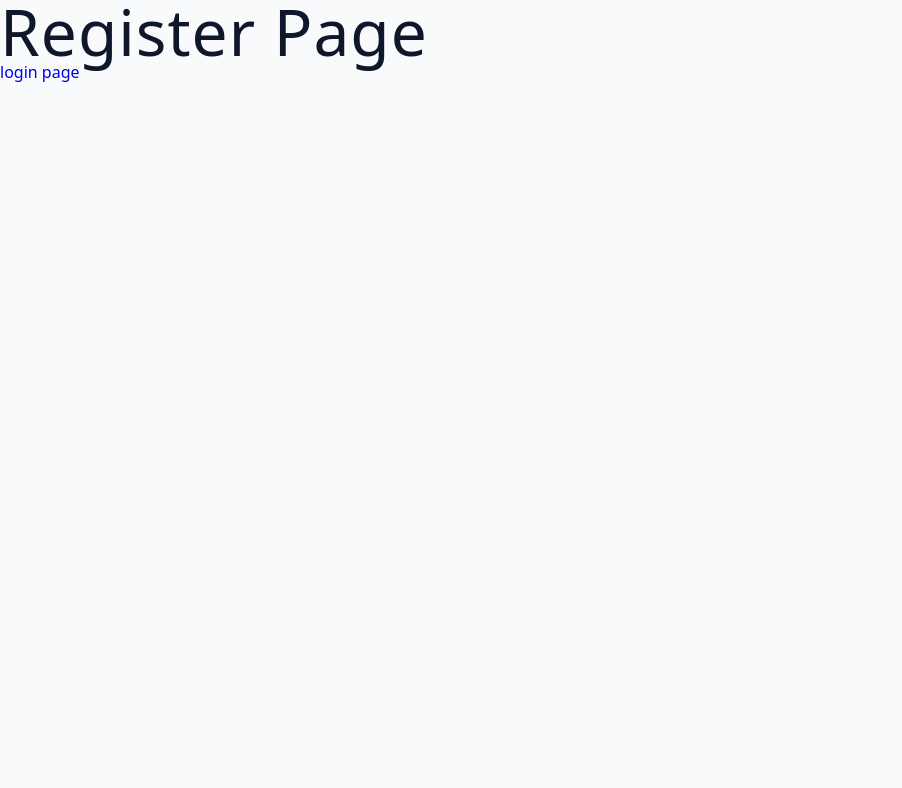
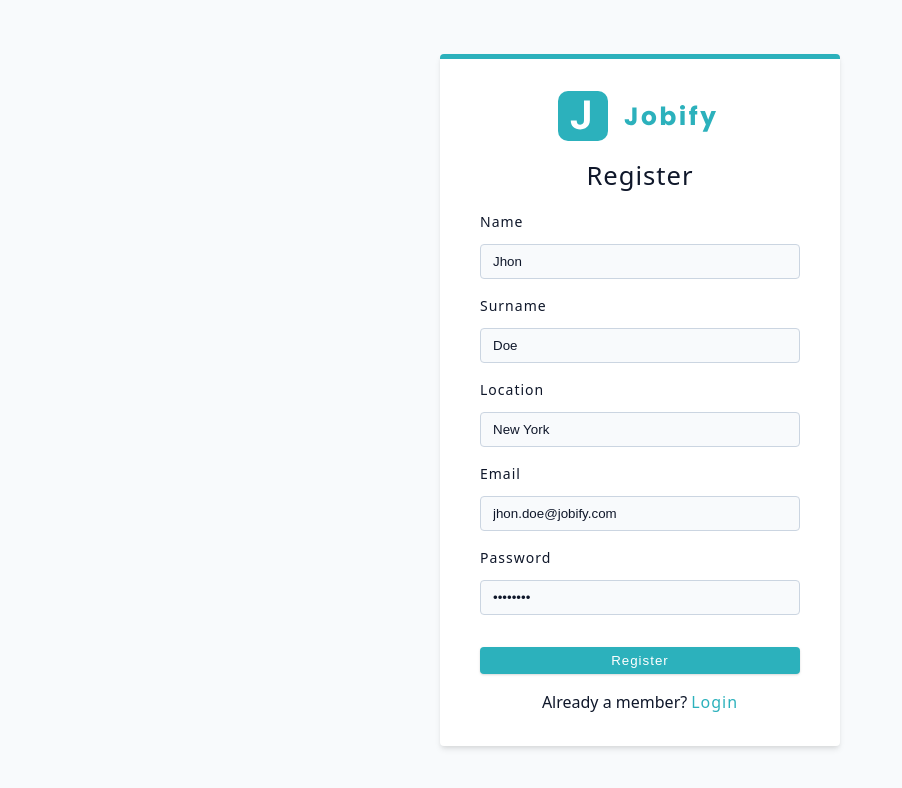
Before and after one commit to gucasassi/jobify, a React (Vite) app in the folder frontend/: page /register in a window 1280 px wide. Shown: the top 788 px of the page, without its empty margins (0-902 px from the left). Built offline with nearby package versions, Linux system fonts and the light colour scheme.

Commit message:
feat(front): add register page

```diff
--- /dev/null
+++ b/frontend/src/components/inputs/TextField.jsx
@@ -0,0 +1,28 @@
+/* eslint-disable react/prop-types */
+const TextField = ({
+  type,
+  name,
+  label,
+  placeholder,
+  defaultValue,
+  onChange,
+}) => {
+  return (
+    <div className="form-row">
+      <label htmlFor="name" className="form-label">
+        {label || name}
+      </label>
+      <input
+        type={type}
+        id={name}
+        name={name}
+        placeholder={placeholder || label}
+        defaultValue={defaultValue || ""}
+        onChange={onChange}
+        className="form-input"
+      />
+    </div>
+  );
+};
+
+export default TextField;
--- a/frontend/src/pages/RegisterPage.jsx
+++ b/frontend/src/pages/RegisterPage.jsx
@@ -1,11 +1,77 @@
+import styled from "styled-components";
 import { Link } from "react-router-dom";
+
+import Logo from "../components/Logo";
+import TextField from "../components/inputs/TextField";
+
+const Section = styled.section`
+  min-height: 100vh;
+  display: grid;
+  align-items: center;
+  .logo {
+    display: block;
+    margin: 0 auto;
+    margin-bottom: 1.38rem;
+  }
+  .form {
+    max-width: 400px;
+    border-top: 5px solid var(--primary-500);
+  }
+  h4 {
+    text-align: center;
+    margin-bottom: 1.38rem;
+  }
+  p {
+    margin-top: 1rem;
+    text-align: center;
+    line-height: 1.5;
+  }
+  .btn {
+    margin-top: 1rem;
+  }
+  .member-btn {
+    color: var(--primary-500);
+    letter-spacing: var(--letter-spacing);
+    margin-left: 0.25rem;
+  }
+`;
 
 const RegisterPage = () => {
   return (
-    <div>
-      <h1>Register Page</h1>
-      <Link to="/login">login page</Link>
-    </div>
+    <Section>
+      <form className="form">
+        <Logo />
+        <h4>Register</h4>
+        <TextField name="name" placeholder="Jhon" defaultValue="Jhon" />
+        <TextField name="surname" placeholder="Doe" defaultValue="Doe" />
+        <TextField
+          name="location"
+          placeholder="New York"
+          defaultValue="New York"
+        />
+        <TextField
+          name="email"
+          type="email"
+          placeholder="jhon.doe@jobify.com"
+          defaultValue="jhon.doe@jobify.com"
+        />
+        <TextField
+          name="password"
+          type="password"
+          placeholder="*****"
+          defaultValue="mILeRnOC"
+        />
+        <button type="submit" className="btn btn-block">
+          Register
+        </button>
+        <p>
+          Already a member?
+          <Link to="/login" className="member-btn">
+            Login
+          </Link>
+        </p>
+      </form>
+    </Section>
   );
 };
 
```
